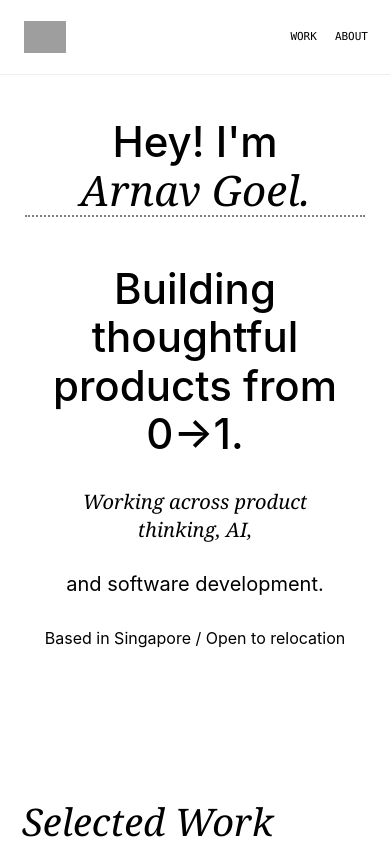
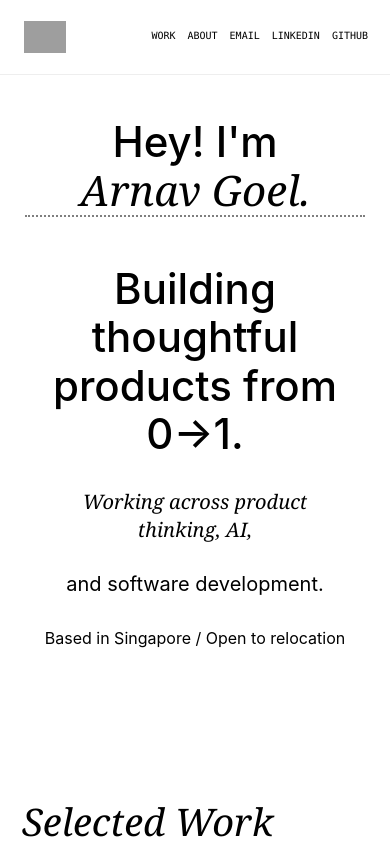
Before and after one commit to arnav-goel05/portfolio-website, a React (Vite) app: page / in a window 390 px wide. Shown: the top 844 px of the page. Built offline with nearby package versions, Linux system fonts and the light colour scheme; grey boxes are pictures that could not be loaded.

Commit message:
Move contact links into navbar

```diff
--- a/src/components/SiteNav.tsx
+++ b/src/components/SiteNav.tsx
@@ -1,13 +1,16 @@
 import oldMacLogoNoDot from '../assets/old-mac-logo-no-dot.png'
+import { contactLinks } from '../data/portfolio'
 
 type SiteNavProps = {
   ariaLabel: string
 }
 
-const links = [
+const pageLinks = [
   { href: '/#work', label: 'Work' },
   { href: '/about', label: 'About' },
 ]
+
+const links = [...pageLinks, ...contactLinks]
 
 export function SiteNav({ ariaLabel }: SiteNavProps) {
   return (
@@ -17,7 +20,12 @@ export function SiteNav({ ariaLabel }: SiteNavProps) {
       </a>
       <div className="nav-links">
         {links.map((link) => (
-          <a href={link.href} key={link.href}>
+          <a
+            href={link.href}
+            key={link.href}
+            target={link.href.startsWith('http') ? '_blank' : undefined}
+            rel={link.href.startsWith('http') ? 'noreferrer' : undefined}
+          >
             {link.label}
           </a>
         ))}
--- a/src/data/portfolio.ts
+++ b/src/data/portfolio.ts
@@ -115,4 +115,5 @@ export const projects: Project[] = [
 export const contactLinks = [
   { label: 'Email', href: 'mailto:arnav.goel@u.nus.edu' },
   { label: 'LinkedIn', href: 'https://www.linkedin.com/in/arnav--goel/' },
+  { label: 'GitHub', href: 'https://github.com/arnav-goel05' },
 ]
--- a/src/pages/AboutPage.tsx
+++ b/src/pages/AboutPage.tsx
@@ -75,16 +75,6 @@ export function AboutPage() {
         </div>
       </section>
 
-      <footer className="contact-footer">
-        <p>Where to Find Me <span aria-hidden="true">-&gt;</span></p>
-        <div>
-          {contactLinks.map((link) => (
-            <a href={link.href} key={link.href} target={link.href.startsWith('http') ? '_blank' : undefined} rel="noreferrer">
-              {link.label}
-            </a>
-          ))}
-        </div>
-      </footer>
     </main>
   )
 }
--- a/src/pages/PortfolioPage.tsx
+++ b/src/pages/PortfolioPage.tsx
@@ -12,7 +12,7 @@ import spatialCognitionSticker from '../assets/stickers-v2/spatial-cognition.png
 import spatialHandTrackingSticker from '../assets/stickers-v2/spatial-hand-tracking.png'
 import tribeCorticalAudioSticker from '../assets/stickers-v2/tribe-cortical-audio.png'
 import vision2ValueHealthcareWorkflowSticker from '../assets/stickers-v2/vision2value-healthcare-workflow.png'
-import { contactLinks, projects } from '../data/portfolio'
+import { projects } from '../data/portfolio'
 
 const heroStickers = [
   { src: vision2ValueHealthcareWorkflowSticker, label: 'healthcare product workflow', className: 'hero-sticker--terminal-window' },
@@ -107,16 +107,6 @@ export function PortfolioPage() {
         </div>
       </section>
 
-      <footer className="contact-footer" id="contact">
-        <p>Where to Find Me <span aria-hidden="true">-&gt;</span></p>
-        <div>
-          {contactLinks.map((link) => (
-            <a href={link.href} key={link.href} target={link.href.startsWith('http') ? '_blank' : undefined} rel="noreferrer">
-              {link.label}
-            </a>
-          ))}
-        </div>
-      </footer>
     </main>
   )
 }
--- a/src/styles/base.css
+++ b/src/styles/base.css
@@ -103,11 +103,10 @@ body:has(button:hover) .custom-cursor {
 .nav-links {
   display: flex;
   align-items: center;
-  gap: clamp(40px, 6vw, 86px);
+  gap: clamp(24px, 3.2vw, 52px);
 }
 
-.nav-links a,
-.contact-footer a {
+.nav-links a {
   color: #000000;
   font-family: var(--mono);
   font-size: 14px;
--- a/src/styles/portfolio.css
+++ b/src/styles/portfolio.css
@@ -339,26 +339,3 @@
   line-height: 1.4;
   text-underline-offset: 4px;
 }
-
-.contact-footer {
-  display: grid;
-  grid-template-columns: minmax(220px, 0.4fr) minmax(240px, 1fr);
-  gap: 36px;
-  align-items: center;
-  padding: 42px clamp(24px, 8vw, 140px) 52px;
-  border-top: 1px solid var(--line);
-  background: #ffffff;
-}
-
-.contact-footer p {
-  margin: 0;
-  font-family: var(--serif);
-  font-size: 18px;
-}
-
-.contact-footer div {
-  display: flex;
-  flex-wrap: wrap;
-  gap: 28px;
-  justify-content: flex-end;
-}
--- a/src/styles/responsive.css
+++ b/src/styles/responsive.css
@@ -82,14 +82,6 @@
     min-height: 270px;
   }
 
-  .contact-footer {
-    grid-template-columns: 1fr;
-  }
-
-  .contact-footer div {
-    justify-content: flex-start;
-  }
-
   .about-intro {
     gap: 48px;
   }
@@ -114,12 +106,11 @@
     position: absolute;
     top: 31px;
     right: 22px;
-    gap: 18px;
+    gap: 12px;
   }
 
-  .nav-links a,
-  .contact-footer a {
-    font-size: 11px;
+  .nav-links a {
+    font-size: 10px;
   }
 
   .portfolio-hero {
@@ -169,8 +160,7 @@
   }
 
   .selected-work,
-  .about-intro,
-  .contact-footer {
+  .about-intro {
     padding-inline: 22px;
   }
 
```
Also changed, not shown: 1 other file (tests, documents, lock files or other folders).
